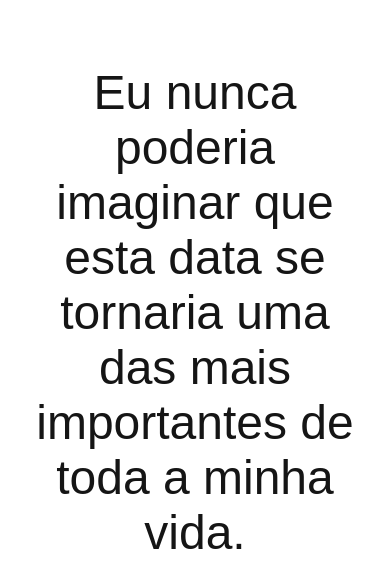
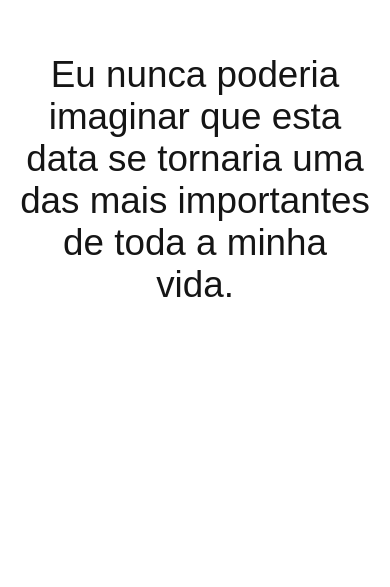
Before and after one commit to HughCoding/Jubs, a plain HTML site: page index.html in a window 390 px wide. Shown: the part 153-740 px from the top of the page. Drawn offline with nearby package versions, Linux system fonts and the light colour scheme.

Commit message:
Update style.css

```diff
--- a/style/style.css
+++ b/style/style.css
@@ -270,7 +270,7 @@ body {
   }
 
   @media (max-width: 600px) {
-  .new-screen, .new-screen-2, .new-screen-3 {
+    .new-screen, .new-screen-2, .new-screen-3, .three {
       font-size: 2.3rem;
     }
   }
```
Lines whose indentation alone changed are shown as unchanged.
